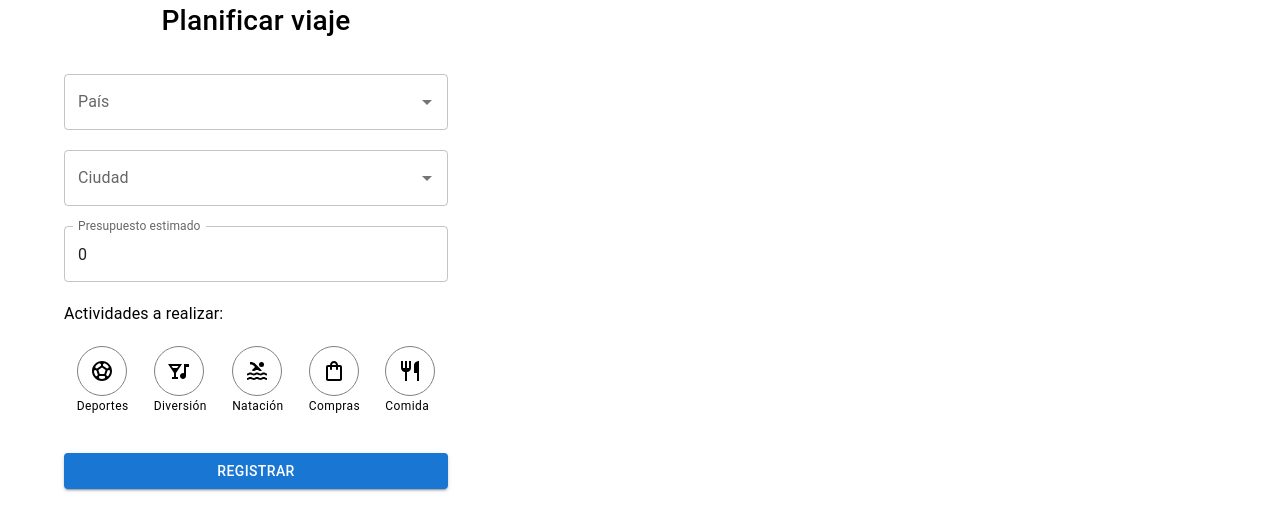
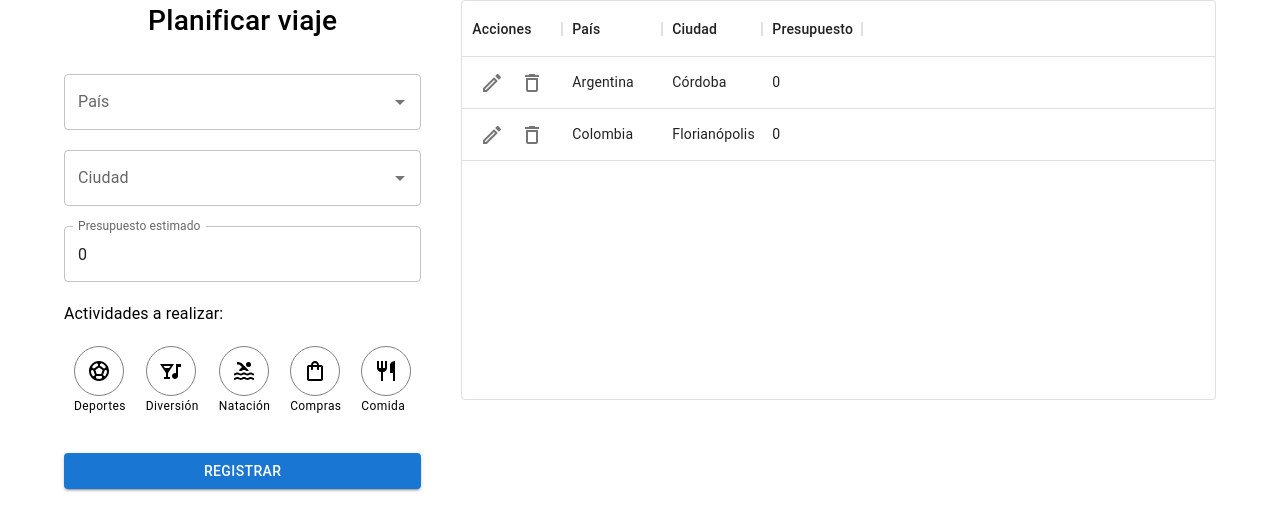
Before and after one commit to Oscar-Espana/Formik-Examples, a Next.js app: page /edicion in a window 1280 px wide. Shown: the top 530 px of the page. Built offline with nearby package versions, Linux system fonts and the light colour scheme.

Commit message:
feat: layout of datagrid: TripPlannerTable

```diff
--- a/package.json
+++ b/package.json
@@ -13,6 +13,7 @@
     "@emotion/styled": "^11.10.5",
     "@mui/icons-material": "^5.11.0",
     "@mui/material": "^5.11.8",
+    "@mui/x-data-grid": "^5.17.23",
     "@next/font": "13.1.6",
     "@types/node": "18.13.0",
     "@types/react": "18.0.27",
--- /dev/null
+++ b/src/components/edition/TripPlannerTable.tsx
@@ -0,0 +1,74 @@
+import React from "react";
+import {
+  DataGrid,
+  GridRowsProp,
+  GridColDef,
+  GridRenderCellParams,
+} from "@mui/x-data-grid";
+import EditIcon from "@mui/icons-material/EditOutlined";
+import DeleteIcon from "@mui/icons-material/DeleteOutlined";
+import { ITripPlan } from "@/interfaces";
+import { cities, countries } from "@/constants";
+import { Box, IconButton } from "@mui/material";
+
+const rows: ITripPlan[] = [
+  {
+    id: "1",
+    country: countries[0],
+    city: cities[2],
+    budget: 0,
+    activities: [],
+  },
+  {
+    id: "2",
+    country: countries[2],
+    city: cities[5],
+    budget: 0,
+    activities: [],
+  },
+];
+
+const columns: GridColDef[] = [
+  {
+    field: "id",
+    headerName: "Acciones",
+    renderCell: (params: GridRenderCellParams) => {
+      const id = params.row.id || "";
+      return (
+        <Box>
+          <IconButton>
+            <EditIcon />
+          </IconButton>
+          <IconButton>
+            <DeleteIcon />
+          </IconButton>
+        </Box>
+      );
+    },
+  },
+  {
+    field: "country",
+    headerName: "País",
+    renderCell: (params: GridRenderCellParams) => {
+      const country = params.row.country?.name || "";
+      return <>{country}</>;
+    },
+  },
+  {
+    field: "city",
+    headerName: "Ciudad",
+    renderCell: (params: GridRenderCellParams) => {
+      const city = params.row.city?.name || "";
+      return <>{city}</>;
+    },
+  },
+  { field: "budget", headerName: "Presupuesto" },
+];
+
+export const TripPlannerTable = () => {
+  return (
+    <div style={{ height: 400, width: "100%" }}>
+      <DataGrid rows={rows} columns={columns} hideFooter />
+    </div>
+  );
+};
--- a/src/components/edition/index.ts
+++ b/src/components/edition/index.ts
@@ -1 +1,2 @@
 export * from "./EditionForm";
+export * from "./TripPlannerTable";
--- a/src/interfaces/index.ts
+++ b/src/interfaces/index.ts
@@ -1,3 +1,4 @@
 export * from "./IUser";
 export * from "./ICountry";
 export * from "./ICitiy";
+export * from "./ITripPlan";
--- a/src/pages/edicion.tsx
+++ b/src/pages/edicion.tsx
@@ -1,27 +1,22 @@
 import React from "react";
 import { Box, Container, Grid } from "@mui/material";
 import { Formik } from "formik";
-import { ICity, ICountry } from "@/interfaces";
-import { EditionForm } from "@/components/edition";
+import { ITripPlan } from "@/interfaces";
+import { EditionForm, TripPlannerTable } from "@/components/edition";
 
-export interface FormData {
-  country: ICountry | null;
-  city: ICity | null;
-  budget: number;
-  activities: any[];
-}
-
-const initialValues: FormData = {
+const initialValues: ITripPlan = {
+  id: "",
   country: null,
   city: null,
   budget: 0,
   activities: [],
 };
+
 const EditionPage = () => {
   return (
     <Box>
       <Container>
-        <Grid container>
+        <Grid container spacing={5}>
           <Grid item xs={12} md={4}>
             <Formik
               initialValues={initialValues}
@@ -38,7 +33,9 @@ const EditionPage = () => {
               )}
             </Formik>
           </Grid>
-          <Grid item xs={12} md={8}></Grid>
+          <Grid item xs={12} md={8}>
+            <TripPlannerTable />
+          </Grid>
         </Grid>
       </Container>
     </Box>
```
Also changed, not shown: src/components/edition/EditionForm.tsx (+4 -4 lines), src/interfaces/ITripPlan.ts (added, +10 -0 lines), 1 other file (tests, documents, lock files or other folders).
